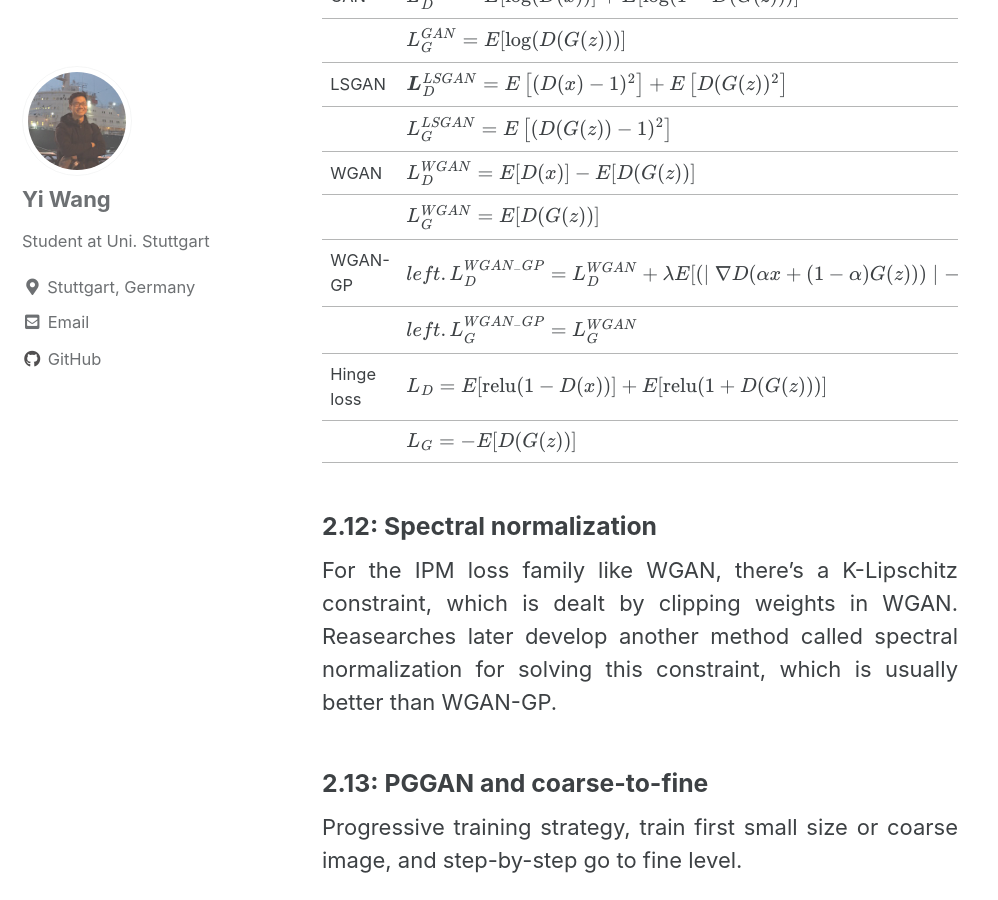
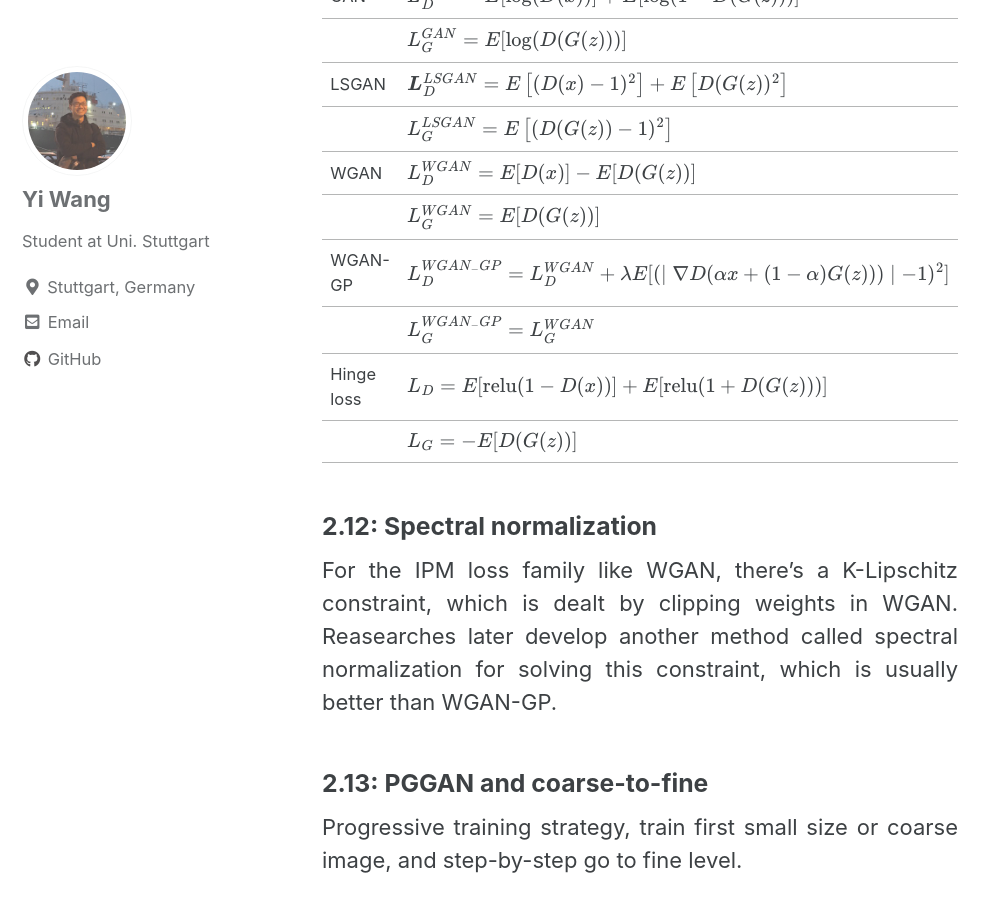
Before and after one commit to wangyi111/wangyi111.github.io, a Jekyll site: the page built from _posts/2020-10-28-GAN-tricks.md, in a window 1280 px wide and 900 px high, scrolled down 5711 px. Shown: the whole window, without its empty margins (0-998 px from the left). Built offline with Jekyll 4.4.1, drawn with Linux system fonts in a browser that asks for light colours; cached includes are drawn as plain includes; formulas are drawn with MathJax 3; comment, search, counter and statistics services are not loaded.

Commit message:
Update 2020-10-28-GAN-tricks.md

```diff
--- a/_posts/2020-10-28-GAN-tricks.md
+++ b/_posts/2020-10-28-GAN-tricks.md
@@ -146,8 +146,8 @@ Some other GAN losses like LeastSquare and Hinge loss are also useful, and other
 |       | $$L_{G}^{L S G A N}=E\left[(D(G(z))-1)^{2}\right]$$ |
 | WGAN | $$L_{D}^{W G A N}=E[D(x)]-E[D(G(z))]$$ |
 |      | $$L_{G}^{W G A N}=E[D(G(z))]$$ |
-| WGAN-GP | $$left.L_{D}^{W G A N_{-} G P}=L_{D}^{W G A N}+\lambda E[(\mid \nabla D(\alpha x+(1-\alpha) G(z))) \mid-1)^{2}]$$ |
-|         | $$left.L_{G}^{W G A N_{-} G P}=L_{G}^{W G A N}$$ |
+| WGAN-GP | $$L_{D}^{W G A N_{-} G P}=L_{D}^{W G A N}+\lambda E[(\mid \nabla D(\alpha x+(1-\alpha) G(z))) \mid-1)^{2}]$$ |
+|         | $$L_{G}^{W G A N_{-} G P}=L_{G}^{W G A N}$$ |
 | Hinge loss | $$L_{D}=E[\operatorname{relu}(1-D(x))]+E[\operatorname{relu}(1+D(G(z)))]$$ |
 |            | $$L_{G}=-E[D(G(z))]$$ |
 
```
